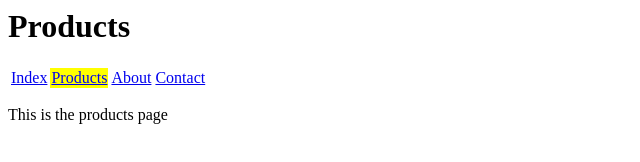
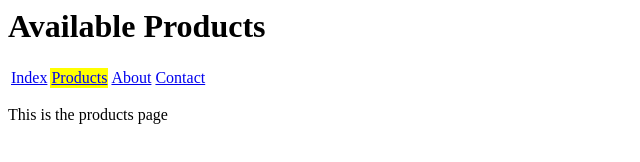
Before and after one commit to ankona/staticsite, a plain HTML site: page products.html in a window 1280 px wide. Shown: the whole page, without its empty margins (0-640 px from the left). Drawn offline with Linux system fonts and the light colour scheme.

Commit message:
Update products.html

```diff
--- a/products.html
+++ b/products.html
@@ -3,7 +3,7 @@
   <title>Index</title>
 </head>
 <body>
-  <h1>Products</h1>
+  <h1>Available Products</h1>
   <table>
     <tr>
       <td><a href="index.html">Index</a></td>
```
